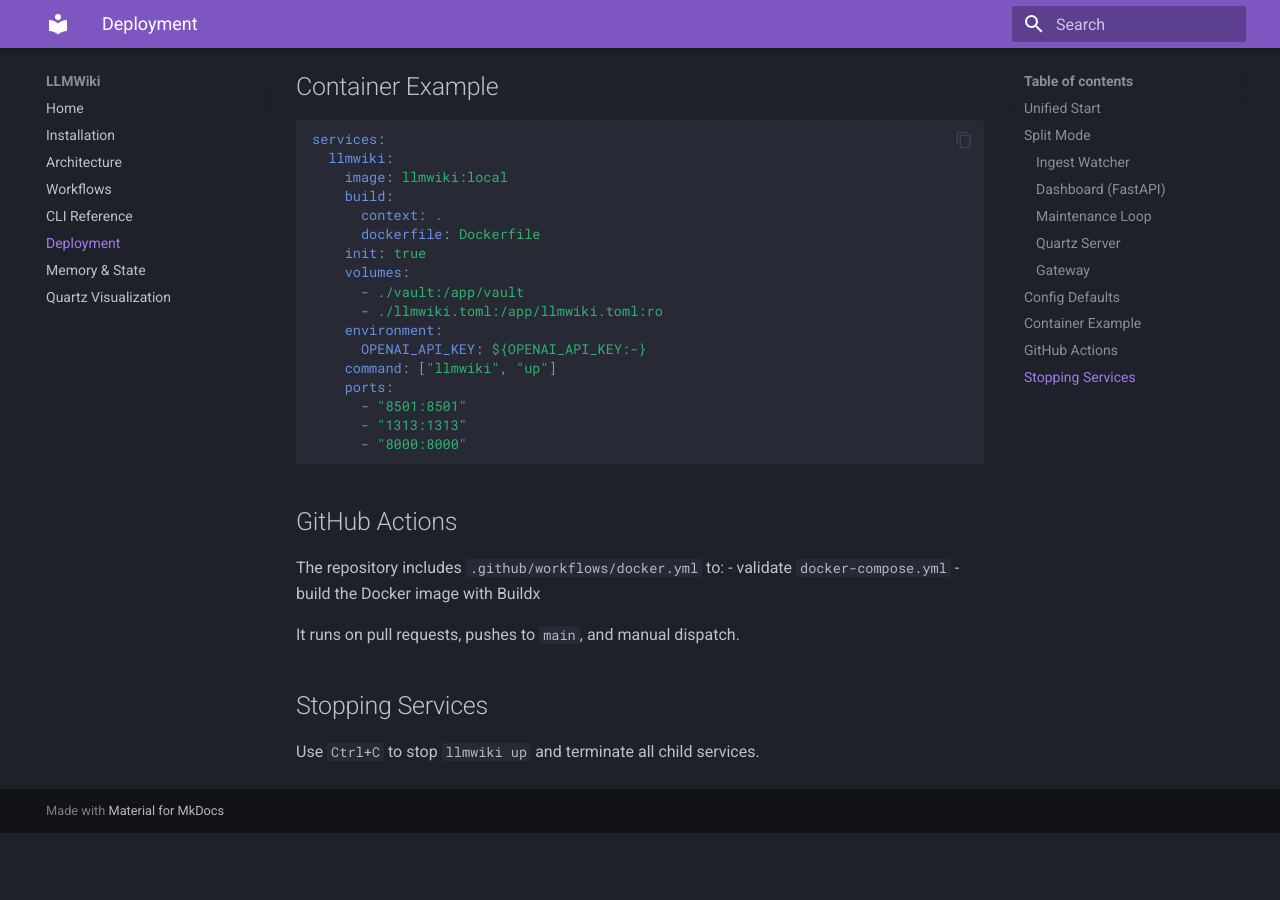
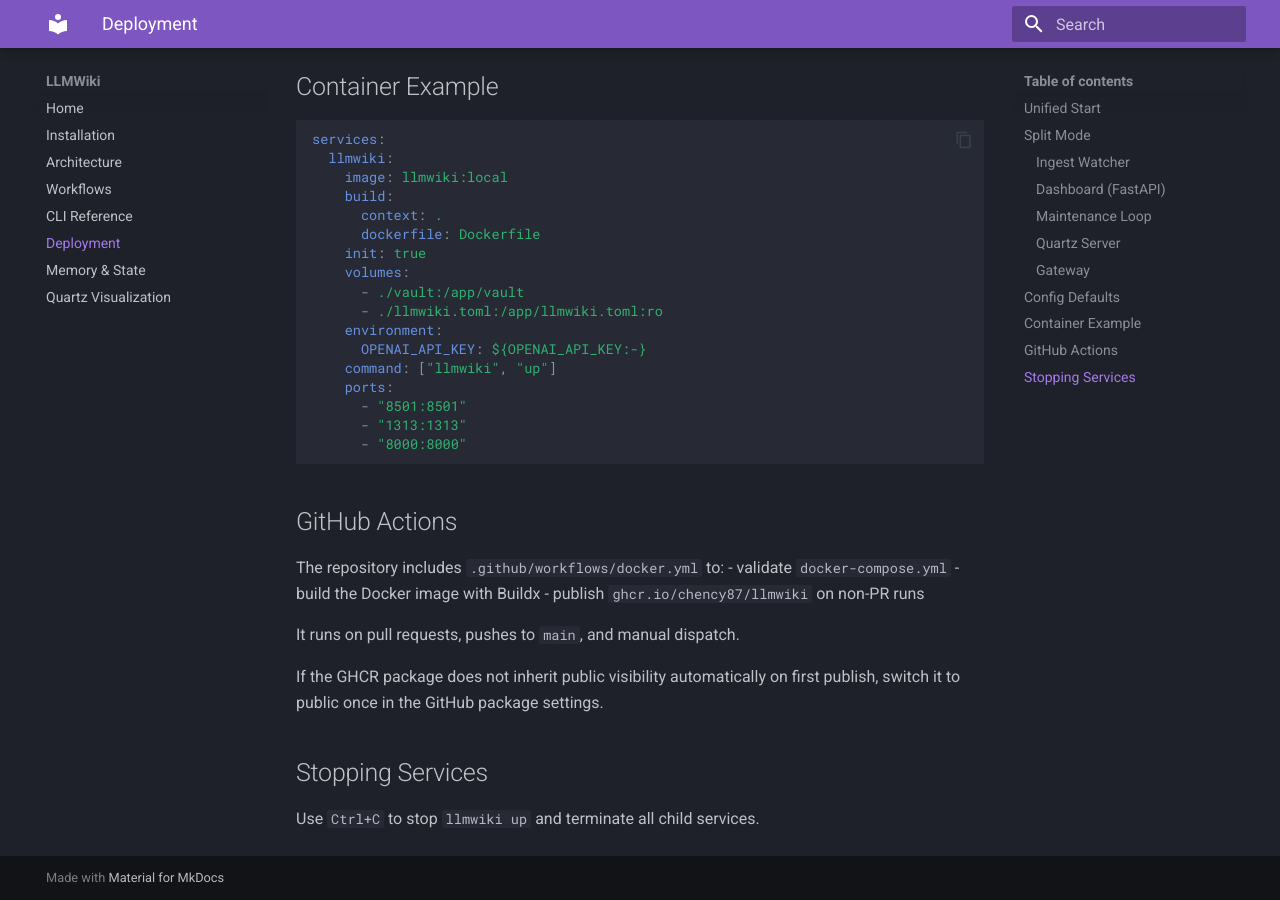
Before and after one commit to chency87/llmwiki, an MkDocs documentation site: the page built from docs/deployment.md, in a window 1280 px wide and 900 px high, scrolled down 1781 px. Built offline with MkDocs 1.6.1 and Material for MkDocs 9.7.7, drawn with Linux system fonts in a browser that asks for light colours; before the commit the page ends 2614 px from its top, so only the background shows below that.

Commit message:
Publish Docker image to GHCR

```diff
--- a/docs/deployment.md
+++ b/docs/deployment.md
@@ -107,8 +107,11 @@
 The repository includes `.github/workflows/docker.yml` to:
 - validate `docker-compose.yml`
 - build the Docker image with Buildx
+- publish `ghcr.io/chency87/llmwiki` on non-PR runs
 
 It runs on pull requests, pushes to `main`, and manual dispatch.
 
+If the GHCR package does not inherit public visibility automatically on first publish, switch it to public once in the GitHub package settings.
+
 ## Stopping Services
 Use `Ctrl+C` to stop `llmwiki up` and terminate all child services.
```
Also changed, not shown: README.md (+1 -0 lines), 1 other file.
